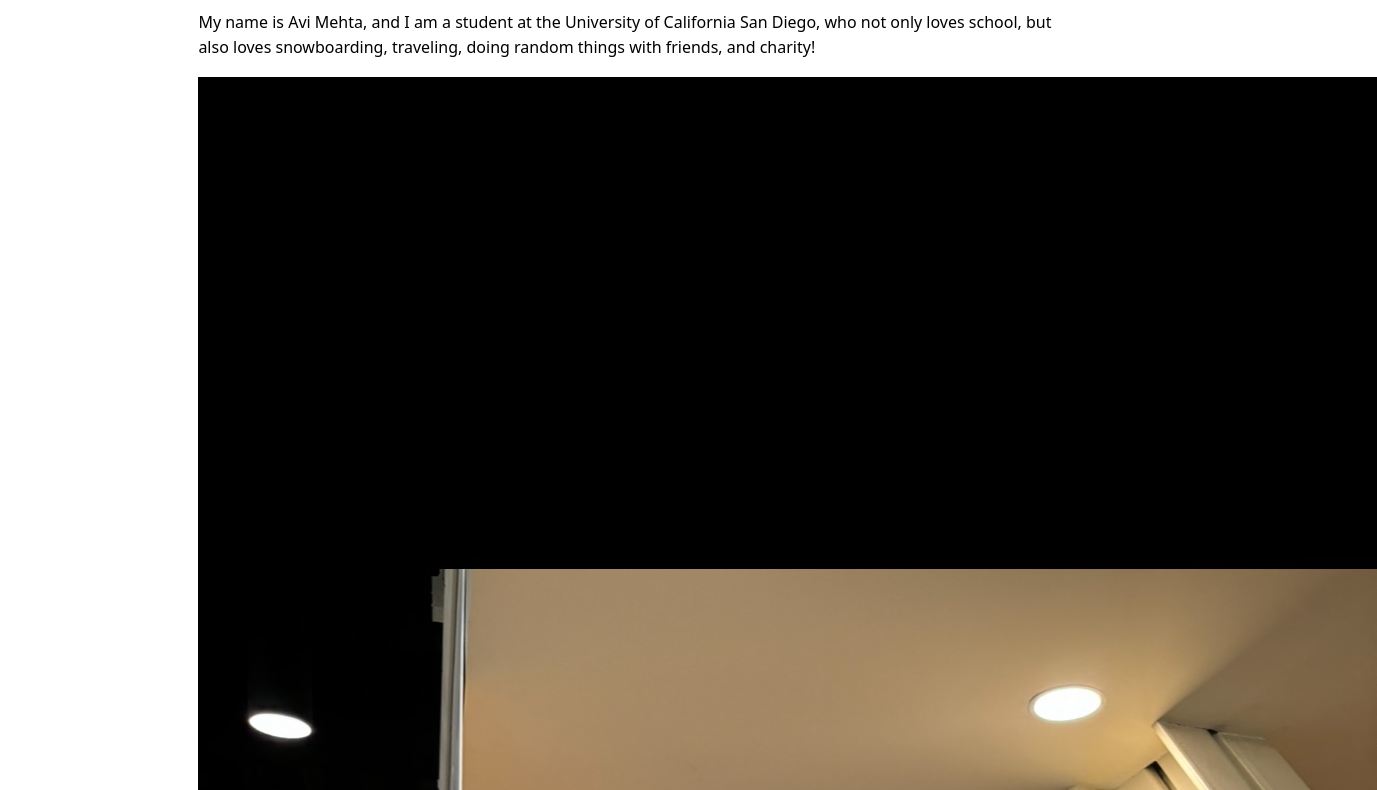
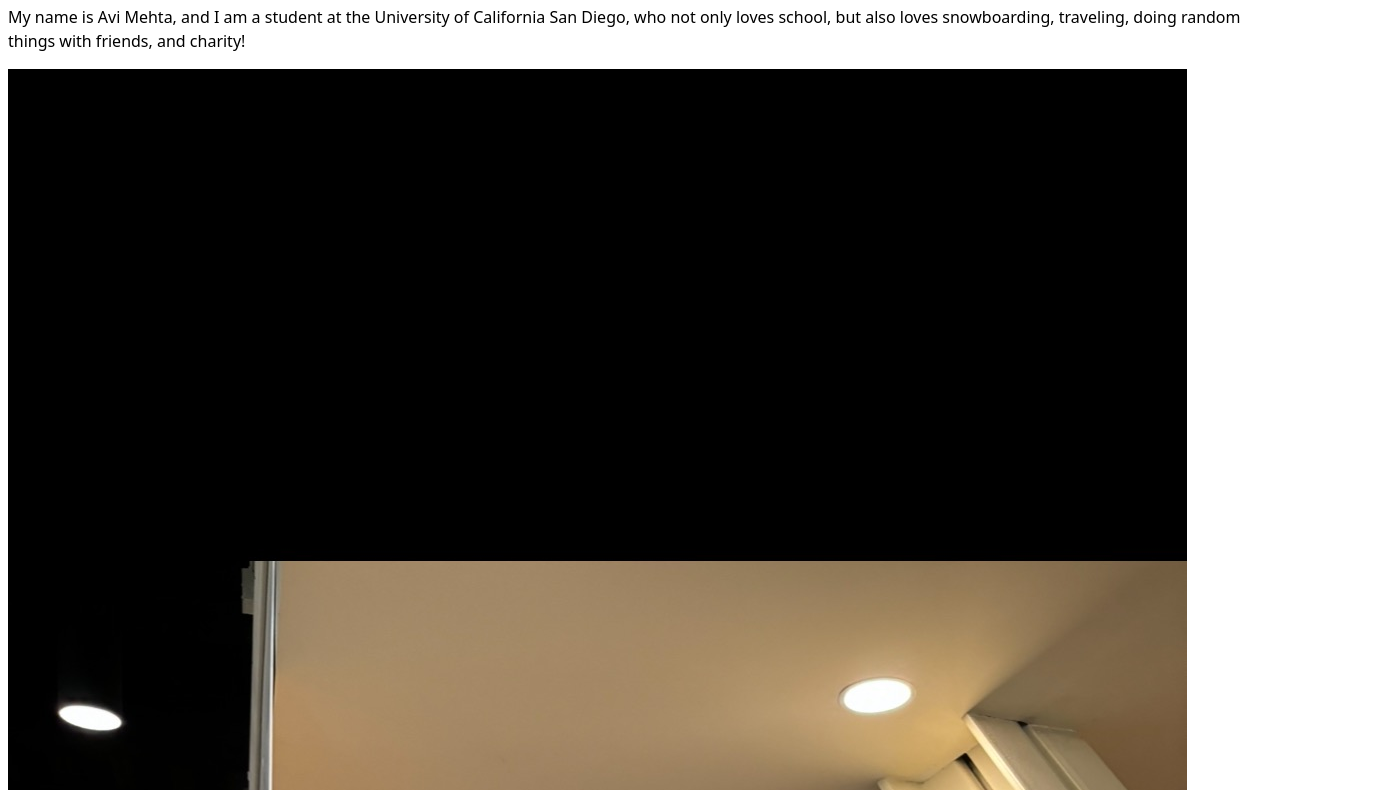
Before and after one commit to avimehta30/portfolio, a plain HTML site: page index.html in a window 1280 px wide. Shown: the part 118-908 px from the top of the page, 1377 px wide, since content can reach past the window. Drawn offline with Linux system fonts and the light colour scheme.

Commit message:
Update style.css

```diff
--- a/style.css
+++ b/style.css
@@ -2,9 +2,5 @@ body {
     /* Set line height to 1.5 times the font size
          and use the OS’s UI font as the website font
        */
-  font: 100%/1.5 system-ui;
-  line-height: 1.6; /* Good for readability */
-  max-width: 100ch; /* Prevent content from getting too wide */
-  margin-inline: max(1em, (100% - 100ch) / 2); /* Ensures content remains centered with appropriate margins */
-  padding-inline: 1em; /* Prevents content from touching the edges */
+    font: 100%/1.5 system-ui;
 }
```
